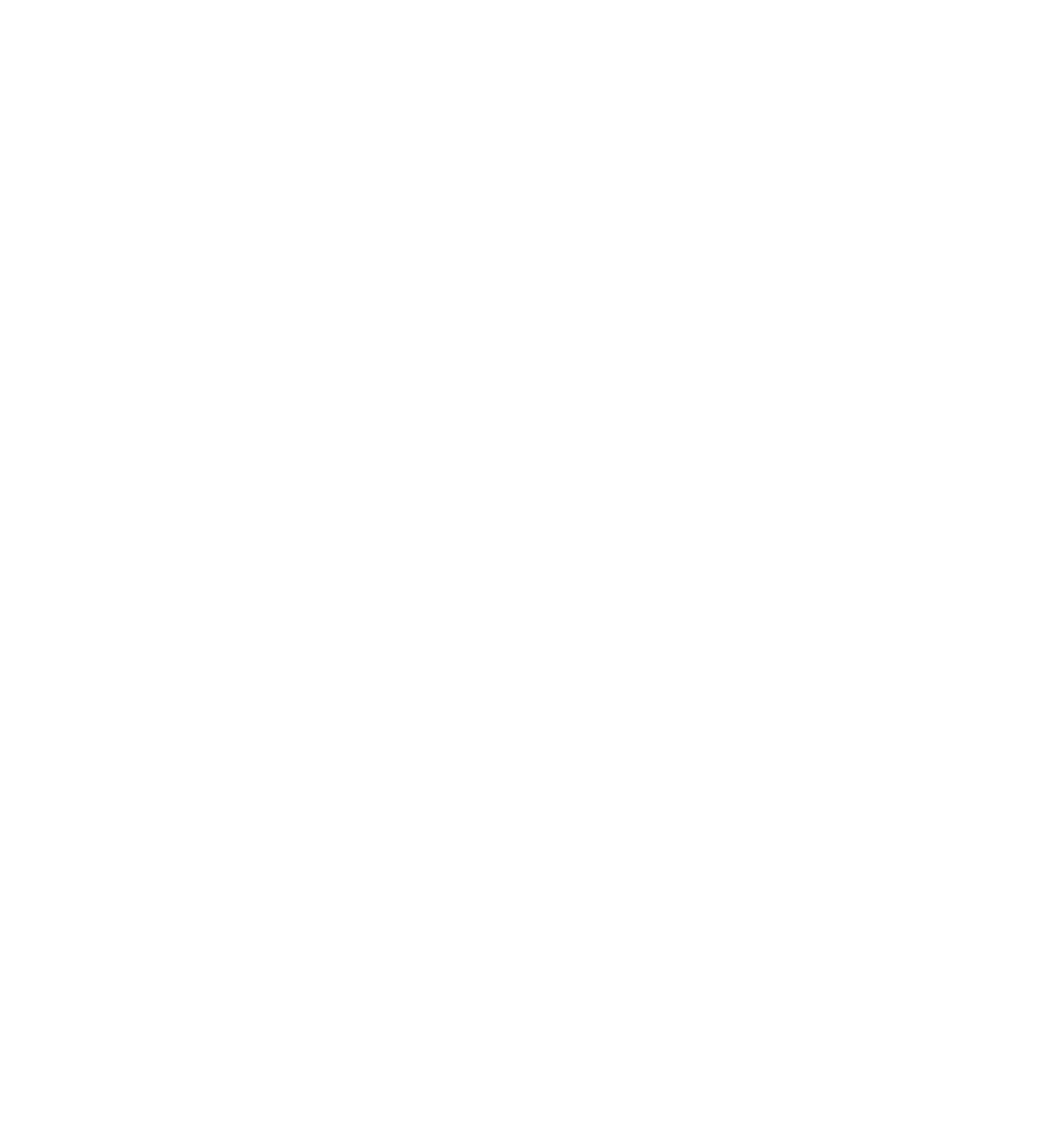
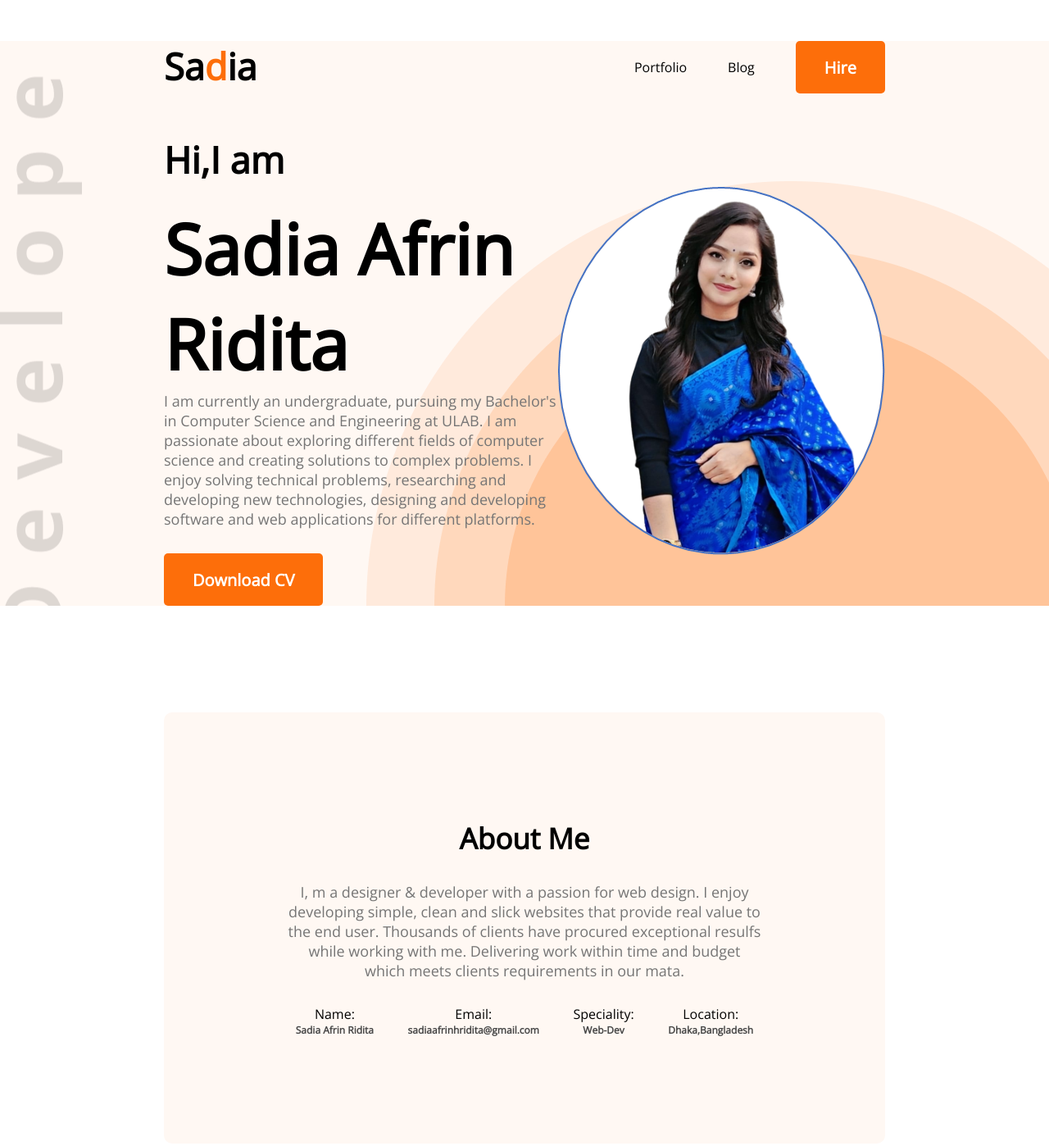
Before and after one commit to SadiaRidita/developer-portfolio, a plain HTML site: page index.html in a window 1280 px wide. Shown: the whole page at 82% size. Before the commit the page ends 800 px from the top, so only its background shows below. Drawn offline with nearby package versions, Linux system fonts and the light colour scheme.

Commit message:
added header and about section

```diff
--- a/index.html
+++ b/index.html
@@ -6,8 +6,57 @@
     <meta name="viewport" content="width=device-width, initial-scale=1.0">
     <title>Developer Portfolio</title>
     <link rel="stylesheet" href="styles/portfolio.css">
+    <link rel="preconnect" href="https://fonts.googleapis.com"><link rel="preconnect" href="https://fonts.gstatic.com" crossorigin><link href="https://fonts.googleapis.com/css2?family=Open+Sans&display=swap" rel="stylesheet">
+    <link rel="stylesheet" href="styles/portfolio.css">
 </head>
 <body>
+    <header class="header">
+        <nav>
+            <h2 class="nav-title">Sa<span class="text-primary">d</span>ia</h2>
+            <ul>
+                <li>Portfolio</li>
+                <li>Blog</li>
+                <li><button class="btn-primary">Hire</button></li>
+            </ul>
+        </nav>
+       <div class="banner">
+        <div>
+        <h3 class="banner-subtitle">Hi,I am</h3>
+        <h1 class="banner-title">Sadia Afrin Ridita</h1>
+        <p class="banner-description">I am currently an undergraduate, pursuing my Bachelor's in Computer Science and Engineering at ULAB. I am passionate about exploring different fields of computer science and creating solutions to complex problems. I enjoy solving technical problems, researching and developing new technologies, designing and developing software and web applications for different platforms. </p>
+        <button class="btn-primary">Download CV</button>
+       </div>
+       <img src="images/Picture1.png" alt=""  >
+    </div>
+    </header>
+    <main>
+        <section class="about">
+            <h3 class="section-title">About Me</h3>
+            <p class="section-description">I, m a designer & developer with a passion for web design. I enjoy developing simple, clean and slick websites that provide real value to the end user. Thousands of clients have procured exceptional resulfs while working with me. Delivering work within time and budget which meets clients requirements in our mata.</p>
+            <div class="about-info-container">
+                <div class="about-info">
+                    <p class="info-title">Name:</p>
+                    <p class="info-description">Sadia Afrin Ridita</p>
+                </div>
+            <div class="about-info">
+                <p class="info-title">Email:</p>
+                <p class="info-description">sadiaafrinhridita@gmail.com</p>
+            </div>
+            <div class="about-info">
+                <p class="info-title">Speciality:</p>
+                <p class="info-description">Web-Dev</p>
+            </div>
+            <div class="about-info">
+                <p class="info-title">Location:</p>
+                <p class="info-description">Dhaka,Bangladesh</p>
+            </div>
+
+        </section>
+
+    </main>
+    <footer>
+
+    </footer>
 
 </body>
 </html>
--- a/styles/portfolio.css
+++ b/styles/portfolio.css
@@ -0,0 +1,108 @@
+*{
+    margin: 0;
+    font-family: 'Open Sans', sans-serif;
+}
+.header{
+    background: #FFF8F3;
+    background-image:url(../images/header_bg.png),url(../images/developer.png);
+    background-repeat: no-repeat;
+    background-position: bottom right,left;
+}
+nav{
+    display: flex;
+    justify-content: space-between;
+    margin: 50px 200px;
+}
+/* Header and Navigation Style */
+.nav-title{
+    font-weight: 800;
+font-size: 45px;
+}
+nav ul{
+    display: flex;
+    align-items: center;
+}
+nav li{
+    list-style: none;
+    margin-left: 50px;
+}
+.text-primary{
+    color: #FD6E0A;
+}
+.btn-primary{
+    color: #FFFFFF;
+    font-weight: 700;
+font-size: 20px;
+border: 0;
+padding: 18px 35px;
+    height: 64px;
+    background: #FD6E0A;
+border-radius: 5px;
+
+}
+/*Banner Style*/
+.banner{
+    display: flex;
+    align-items: center;
+    margin: 0px 200px;
+}
+.banner-title{
+    font-weight: 700px;
+    font-size: 85px;
+}
+.banner-subtitle{
+    font-weight: 600px;
+    font-size: 45px;
+    margin-bottom: 20px;
+}
+.banner-description{
+    color: #757575;
+    font-size: 18px;
+    margin-bottom: 30px;
+
+}
+/* Main Section */
+main{
+    max-width: 1140px;
+    margin: 0 auto;
+}
+/* About Section Styles */
+.about{
+    margin: 130px;
+    background: #FFF8F3;
+border-radius: 10px;
+padding: 130px 150px;
+text-align: center;
+
+}
+.section-title{
+    margin-bottom: 30px;
+    font-weight: 700;
+    font-size: 35px;
+
+}
+.section-description{
+    color: #757575;
+    font-size: 18px;
+    margin-bottom: 30px;
+
+}
+.about-info-container{
+    display: flex;
+    justify-content: space-around;
+    gap: 10px;
+  gap: 10px 20px; /* row-gap column gap */
+  row-gap: 10px;
+  column-gap: 20px;
+}
+.about.info-title{
+    font-size: 20px;
+    color: #757575;
+}
+.info-description{
+    color: #474747;
+    font-size: 12px;
+    font-weight: 700;
+
+
+}
```
Also changed, not shown: images/Picture1.png (added).
